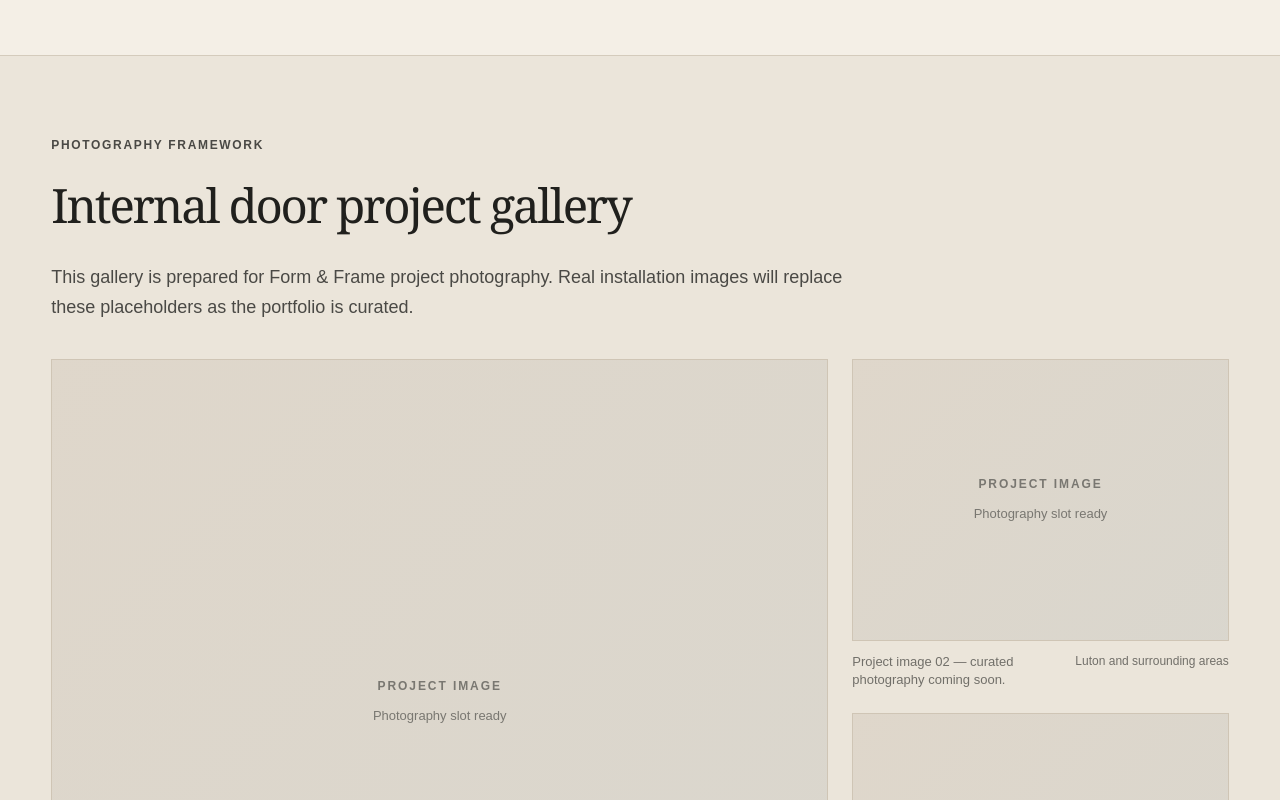
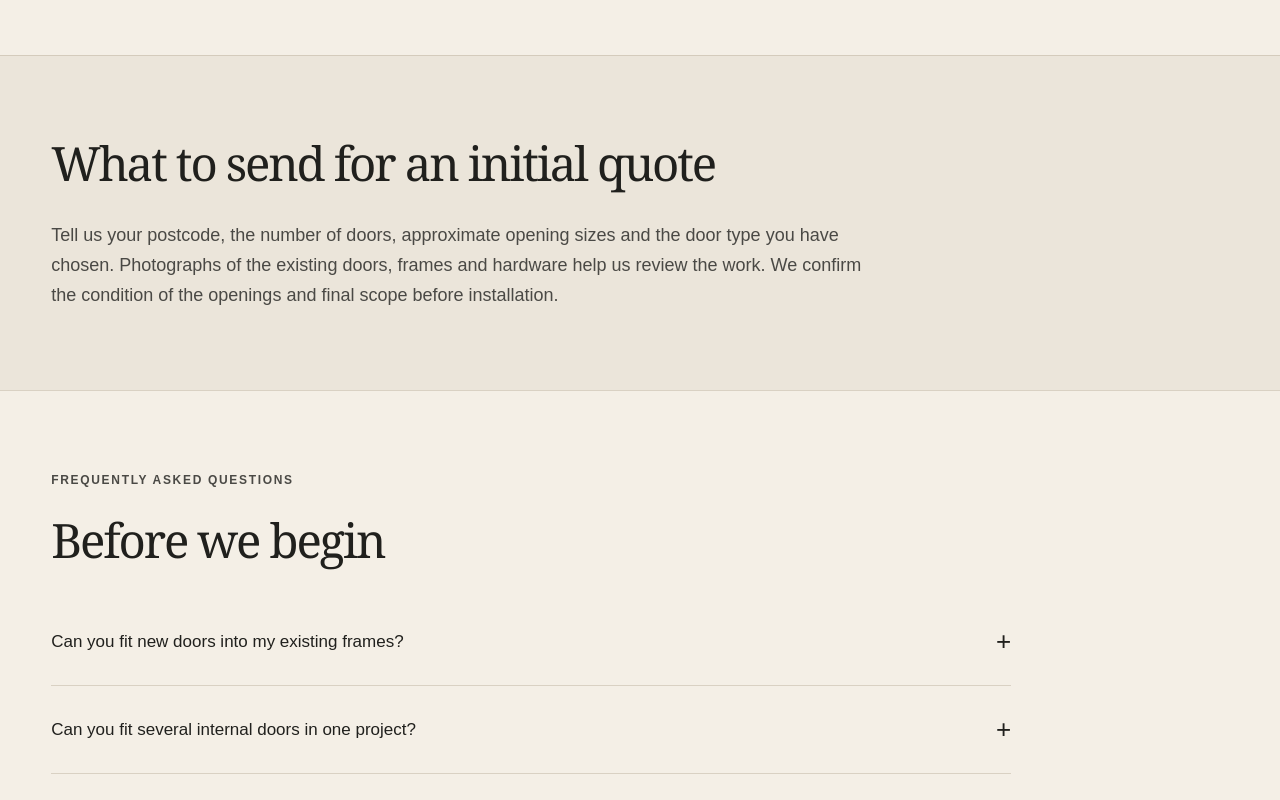
Before and after one commit to formandframekitchens/form-and-frame-website, a Next.js app: page /internal-door-installation in a window 1280 px wide. Shown: the part 1900-2700 px from the top of the page. Built offline with nearby package versions, Linux system fonts and the light colour scheme.

Commit message:
Polish service hierarchy and hide empty galleries

```diff
--- a/app/components/service-page.tsx
+++ b/app/components/service-page.tsx
@@ -26,7 +26,7 @@ function Visual({ image, className = "" }: { image: ServiceImage; className?: st
   </figure>;
 }
 
-export function ServicePage({ eyebrow, title, introduction, children, parent, imageKey = "kitchen-installation", brandName, brandAccent }: {
+export function ServicePage({ eyebrow, title, introduction, children, parent, imageKey = "kitchen-installation", brandName, brandAccent, beforeTrust, compactHub = false }: {
   eyebrow: string;
   title: string;
   introduction: string;
@@ -35,6 +35,8 @@ export function ServicePage({ eyebrow, title, introduction, children, parent, im
   imageKey?: string;
   brandName?: string;
   brandAccent?: string;
+  beforeTrust?: ReactNode;
+  compactHub?: boolean;
 }) {
   const images = getServiceImages(imageKey);
   return <>
@@ -42,7 +44,7 @@ export function ServicePage({ eyebrow, title, introduction, children, parent, im
     <main id="main-content" className="service-page" style={brandAccent ? { "--supplier-accent": brandAccent } as React.CSSProperties : undefined}>
       <header className="service-hero"><div className="container">
         <nav className="breadcrumbs" aria-label="Breadcrumb"><Link href="/">Home</Link>{parent && <><span aria-hidden="true">/</span><Link href={parent.href}>{parent.label}</Link></>}</nav>
-        <div className="service-hero-grid">
+        <div className={`service-hero-grid${compactHub ? " service-hero-grid-compact" : ""}`}>
           <div className="service-hero-copy">
             {brandName && <div className="supplier-identity"><span className="supplier-identity-mark" aria-hidden="true" /><strong className="supplier-identity-name">{brandName}</strong><small>Independent installation</small></div>}
             <p className="eyebrow">{eyebrow}</p>
@@ -53,8 +55,9 @@ export function ServicePage({ eyebrow, title, introduction, children, parent, im
               <a className="button button-outline" href={WHATSAPP_HREF}>WhatsApp <span aria-hidden="true">↗</span></a>
             </div>
           </div>
-          <Visual image={images.hero} className="service-hero-visual" />
+          {!compactHub && <Visual image={images.hero} className="service-hero-visual" />}
         </div>
+        {beforeTrust && <div className="service-hero-brand-selector">{beforeTrust}</div>}
       </div></header>
       <ul className="service-trust-strip"><li><strong>Complete installation</strong><span>Plan to final checks</span></li><li><strong>Independent fitter</strong><span>Major kitchen suppliers</span></li><li><strong>Local coordination</strong><span>Bedfordshire & Hertfordshire</span></li><li><strong>Fast enquiry</strong><span>WhatsApp or website form</span></li></ul>
       {children}
@@ -85,9 +88,10 @@ export function ImageTextSection({ imageKey, title, eyebrow, children, reverse =
 
 export function ServiceGallery({ imageKey, title = "Project & kitchen gallery" }: { imageKey: string; title?: string }) {
   const images = getServiceImages(imageKey);
-  return <ServiceSection title={title} eyebrow="Photography framework" muted>
-    <p className="service-prose">This gallery is prepared for Form & Frame project photography. Real installation images will replace these placeholders as the portfolio is curated.</p>
-    <div className="service-gallery">{images.gallery.map((image, index) => <Visual key={index} image={image} className={index === 0 ? "service-gallery-feature" : ""} />)}</div>
+  const realImages = images.gallery.filter(image => Boolean(image.src));
+  if (realImages.length < 3) return null;
+  return <ServiceSection title={title} eyebrow="Selected projects" muted>
+    <div className="service-gallery">{realImages.map((image, index) => <Visual key={index} image={image} className={index === 0 ? "service-gallery-feature" : ""} />)}</div>
   </ServiceSection>;
 }
 
@@ -101,7 +105,7 @@ export function InstallationScope() {
 
 export function SupplierNavigation({ current }: { current?: string }) {
   return <nav aria-label="Kitchen suppliers"><ul className="supplier-grid">{supplierPages.map(supplier => <li key={supplier.slug}>
-    <Link className="supplier-card" style={{ borderTopColor: supplierAccent[supplier.slug] }} href={`/kitchen-installation/${supplier.slug}`} aria-current={current === supplier.slug ? "page" : undefined}>
+    <Link className="supplier-card" style={{ "--supplier-card-accent": supplierAccent[supplier.slug] } as React.CSSProperties} href={`/kitchen-installation/${supplier.slug}`} aria-current={current === supplier.slug ? "page" : undefined}>
       <span className="supplier-brand-slot"><strong>{supplier.name}</strong></span><span className="supplier-card-caption">Independent installation <span aria-hidden="true">↗</span></span>
     </Link>
   </li>)}</ul></nav>;
@@ -160,10 +164,10 @@ export function SupplierPage({ supplier }: { supplier: SupplierPageData }) {
     </ImageTextSection>
     <InstallationScope />
     <ServiceSection title={`${supplier.name} installation considerations`} eyebrow="The details that guide the fit"><DetailGrid items={supplier.considerations} /></ServiceSection>
-    <ServiceGallery imageKey={supplier.slug} title={`${supplier.name} kitchen gallery`} />
     <InstallationProcess />
     <LocalServiceArea />
     <WhyChooseUs />
+    <ServiceGallery imageKey={supplier.slug} title={`${supplier.name} kitchen gallery`} />
     <ServiceFAQs items={[supplier.faq, ...kitchenFAQs, { question: `Are you an approved ${supplier.name} installer?`, answer: `No. Form & Frame provides an independent installation service and is not affiliated with, endorsed by or an approved installer for ${supplier.name}. Your kitchen purchase remains with your supplier.` }, { question: "What should I send with my enquiry?", answer: "Send your kitchen plan, postcode, room photographs, preferred installation timing and any appliance or worktop information already available. The more complete the information, the more useful the first scope review can be." }]} />
     <ServiceSection title="Explore installation by supplier" muted><SupplierNavigation current={supplier.slug} /></ServiceSection>
     <ServiceQuote />
```
